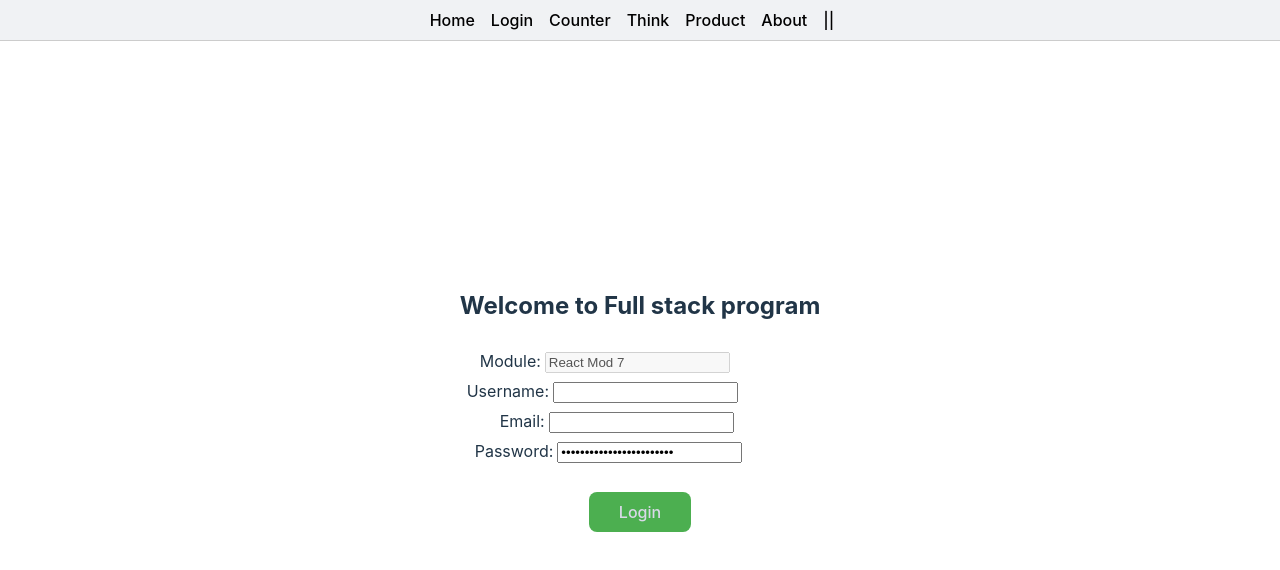
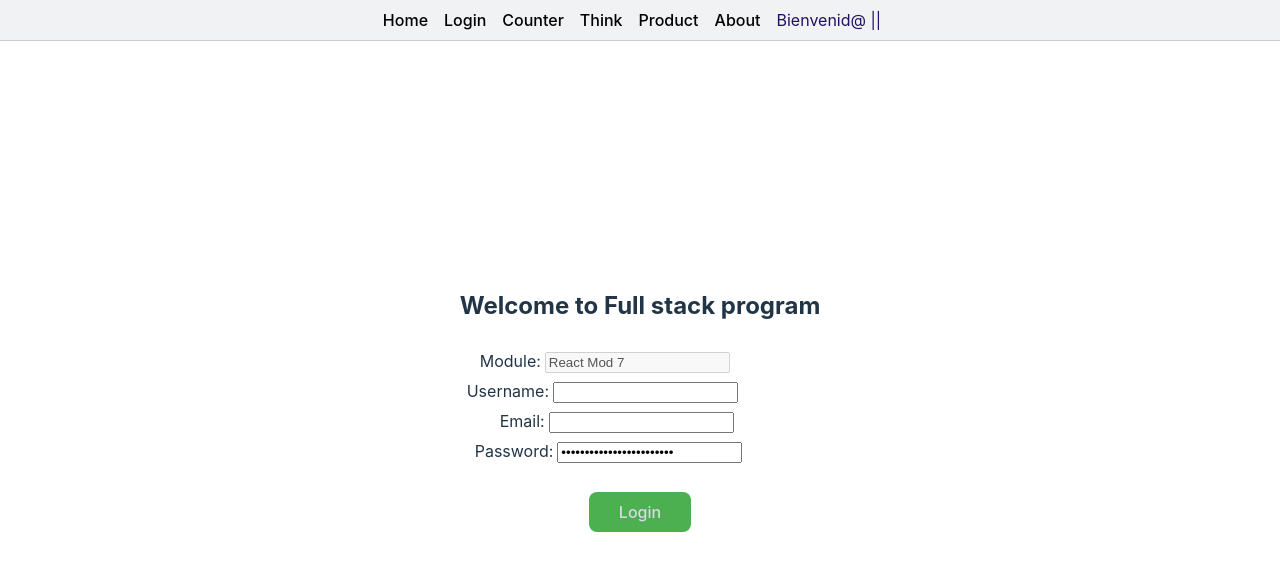
Before and after one commit to svigabriel/frontendReactjs, a React (Vite) app: page /frontendReactjs/login in a window 1280 px wide. Shown: the top 570 px of the page. Built offline with nearby package versions, Linux system fonts and the light colour scheme.

Commit message:
Examen Final hasta ejercicio 3 okok

```diff
--- a/src/App.css
+++ b/src/App.css
@@ -61,8 +61,9 @@
 
 .nav-username {
   text-decoration: none;
-  color: black;
+  color: rgb(33, 15, 105);
   margin-right: 1rem;
+  text-align: justify;
 }
 .nav-link:hover {
   color: #5378c3;
--- a/src/components/Forms/FormLoginWithMotion.jsx
+++ b/src/components/Forms/FormLoginWithMotion.jsx
@@ -3,12 +3,8 @@ import { motion } from "motion/react"
 import useForm from "../Hooks/useForm.js";
 import ModalInfo from "../Modals/ModalInfo.jsx";
 import { initialState } from "../../store/features/Form/FormSlice.js";
-import { useDispatch } from "react-redux";
-import { setUsername } from "../../store/features/Form/FormSlice.js";
-import { setEmail } from "../../store/features/Form/FormSlice.js";
-import { setPassword } from "../../store/features/Form/FormSlice.js";
-import { useSelector } from 'react-redux'
-
+import { useSelector, useDispatch } from "react-redux";
+import { setUsername, setEmail } from "../../store/features/Form/FormSlice.js";
 
 // eslint-disable-next-line react/prop-types
 const FormWithMotionAndHook = ({ titleForm }) => {
@@ -31,6 +27,8 @@ const FormWithMotionAndHook = ({ titleForm }) => {
         else {
             console.log('passwordinicial', passwordinicial);
             console.log('passwordingresado', formData.password);
+            dispatch(setUsername( ' '));
+            dispatch(setEmail( ' '));
             setModalType("warning");
             setShowModal(true);
         }
--- a/src/components/Navigation/Navigator.jsx
+++ b/src/components/Navigation/Navigator.jsx
@@ -12,7 +12,8 @@ const Navigator = () => {
             <Link to="/think" className="nav-link">Think</Link>
             <Link to="/product" className="nav-link">Product</Link>
             <Link to="/about" className="nav-link">About</Link>
-            <Link to="/" className="nav-link">{username}||{email}</Link>
+
+            <span className="nav-username">Bienvenid@ {username}||{email} </span>
 
 
         </nav>
```
